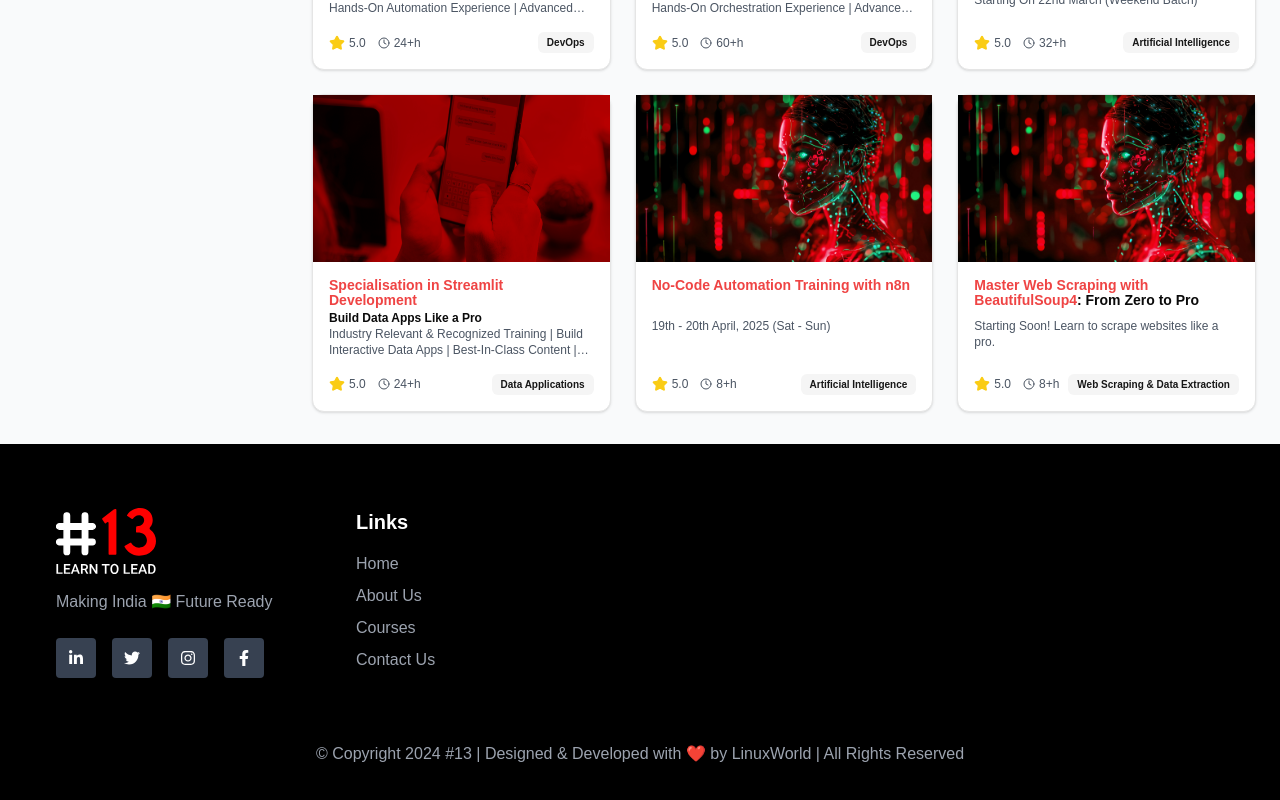
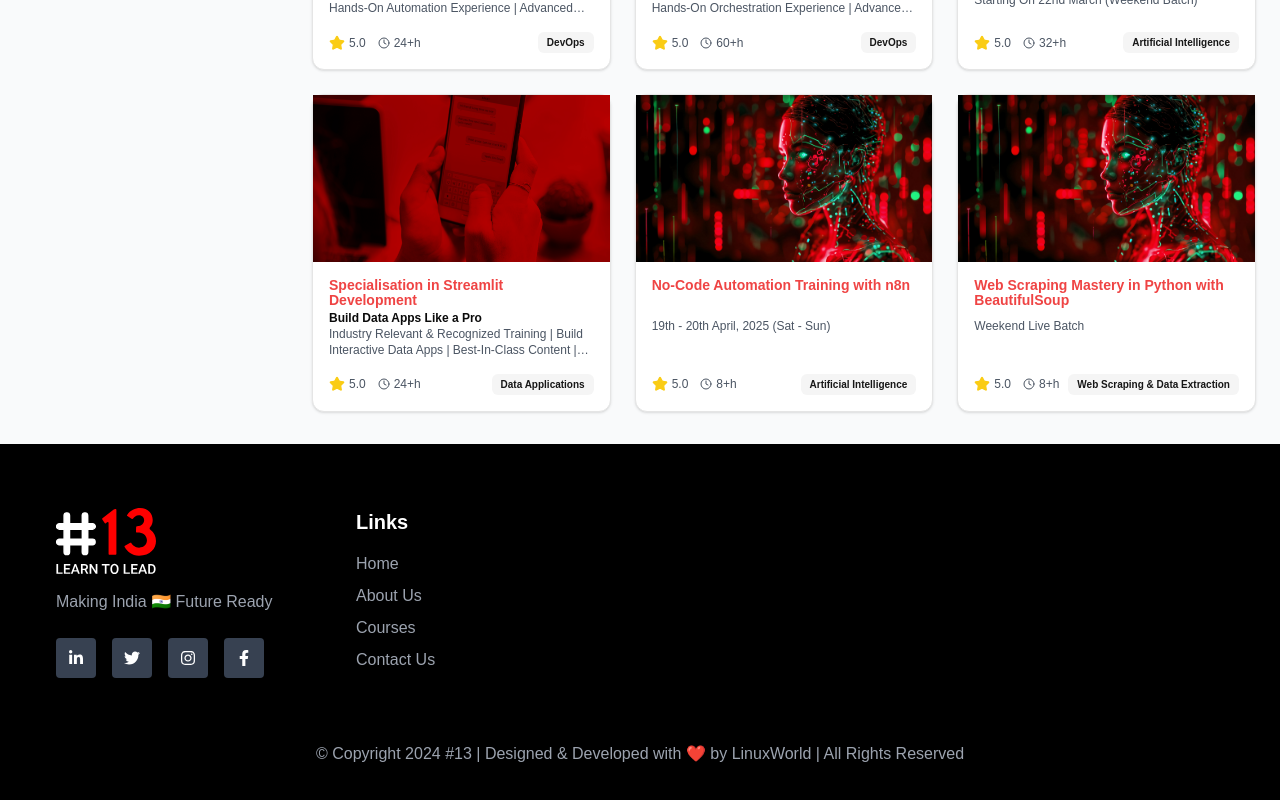
Before and after one commit to bhupeshchoudhary/hash13FrontEnd, a Next.js app: page /courses in a window 1280 px wide. Shown: the part 1364-2164 px from the top of the page. Built offline with nearby package versions, Linux system fonts and the light colour scheme.

Commit message:
update content bs4

```diff
--- a/data/courses/beautifulsoup.ts
+++ b/data/courses/beautifulsoup.ts
@@ -2,7 +2,7 @@ import { Course } from "../../types/courses";
 
 export const specialisationInnBeautifullsoup: Course = {
     _id: "master-web-scraping-with-beautifulsoup4",
-    title:" [B][R]Master Web Scraping with BeautifulSoup4[/R][B]: From Zero to Pro",
+    title:" [B][R]Web Scraping Mastery in Python with BeautifulSoup[/R][B]",
 
     slug: "master-web-scraping-with-beautifulsoup4",
     rating: 5,
@@ -12,10 +12,10 @@ export const specialisationInnBeautifullsoup: Course = {
     hours: "8+",
     // startDate: "Starting On 22nd March (Weekend Batch)",
     price: 8000,
-    originalPrice: 20000,
+    originalPrice: 7500,
     enrolledStudents: 12000,
     category: "Web Scraping & Data Extraction",
-    shortDescription: " Starting Soon! Learn to scrape websites like a pro.",
+    shortDescription: "Weekend Live Batch",
     paymentLink: " https://rzp.io/rzp/575updp ",
     backgroundImage: "/assets/AI (1).jpg",
 
```
